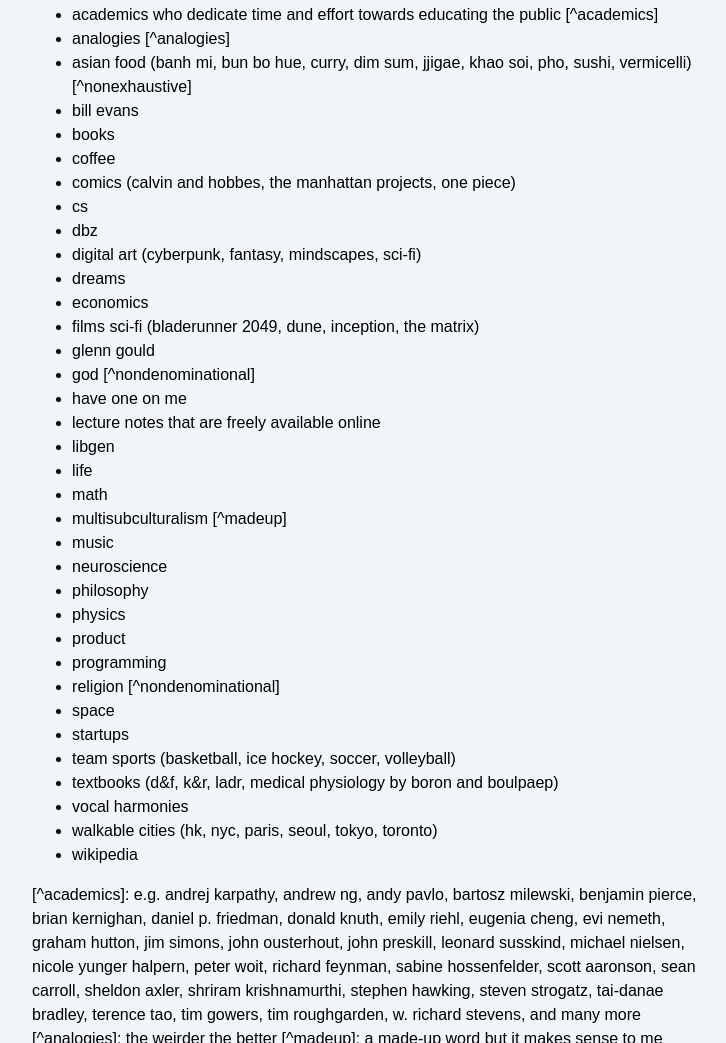
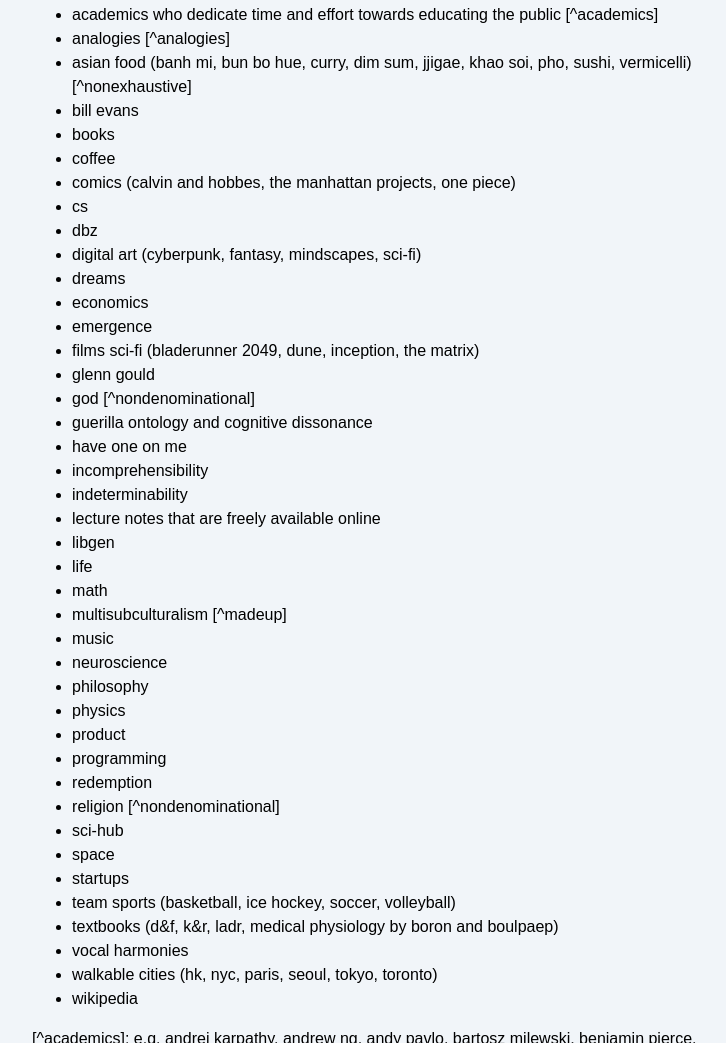
Before and after one commit to MimmyJau/mimmyjau.github.io, an Astro site: page /about/about in a window 1280 px wide. Shown: the part 485-1528 px from the top of the page, without its empty margins (268-994 px from the left). Built offline with nearby package versions, Linux system fonts and the light colour scheme; Astro itself is replaced by a stand-in of ours.

Commit message:
feat: add more things I like

```diff
--- a/src/pages/about/about.md
+++ b/src/pages/about/about.md
@@ -37,10 +37,14 @@ _alphabetical_
 - digital art (cyberpunk, fantasy, mindscapes, sci-fi)
 - dreams
 - economics
+- emergence
 - films sci-fi (bladerunner 2049, dune, inception, the matrix)
 - glenn gould
 - god [^nondenominational]
+- guerilla ontology and cognitive dissonance
 - have one on me
+- incomprehensibility
+- indeterminability
 - lecture notes that are freely available online
 - libgen
 - life
@@ -52,7 +56,9 @@ _alphabetical_
 - physics
 - product
 - programming
+- redemption
 - religion [^nondenominational]
+- sci-hub
 - space
 - startups
 - team sports (basketball, ice hockey, soccer, volleyball)
```
